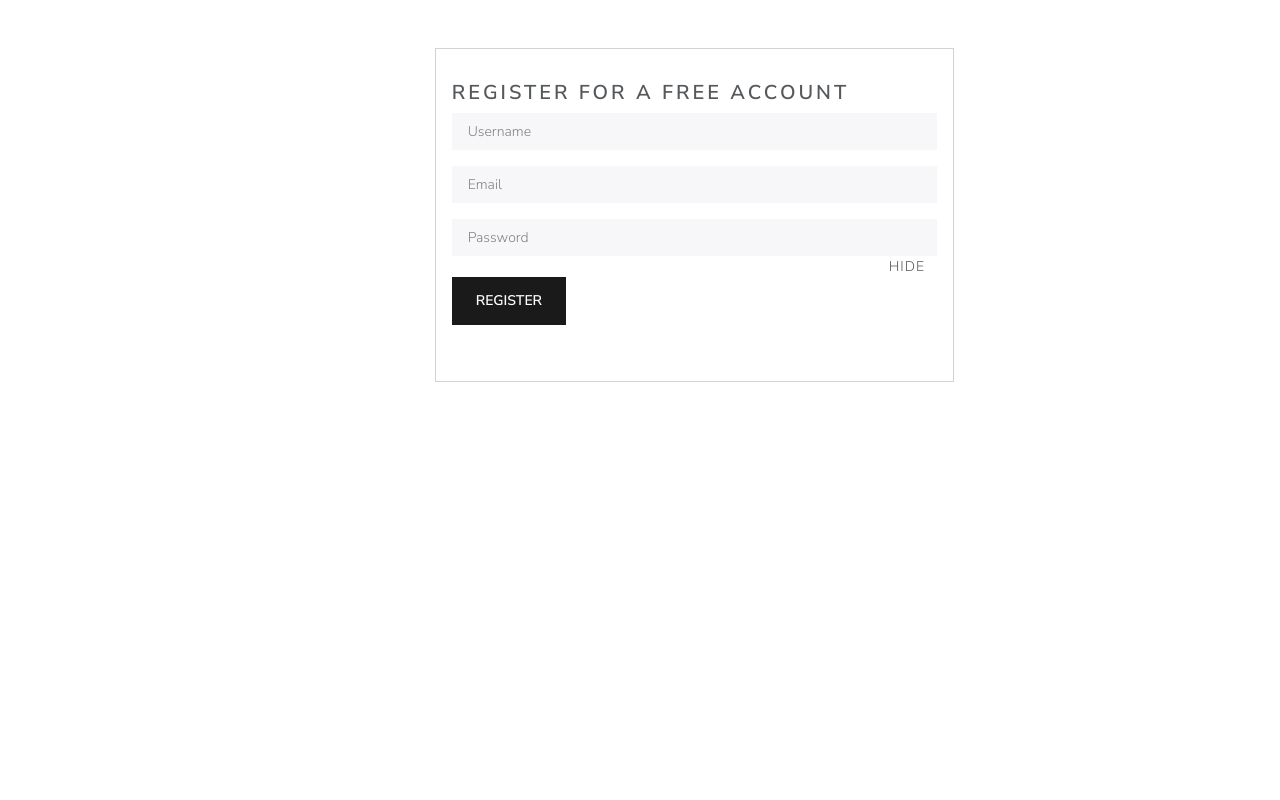
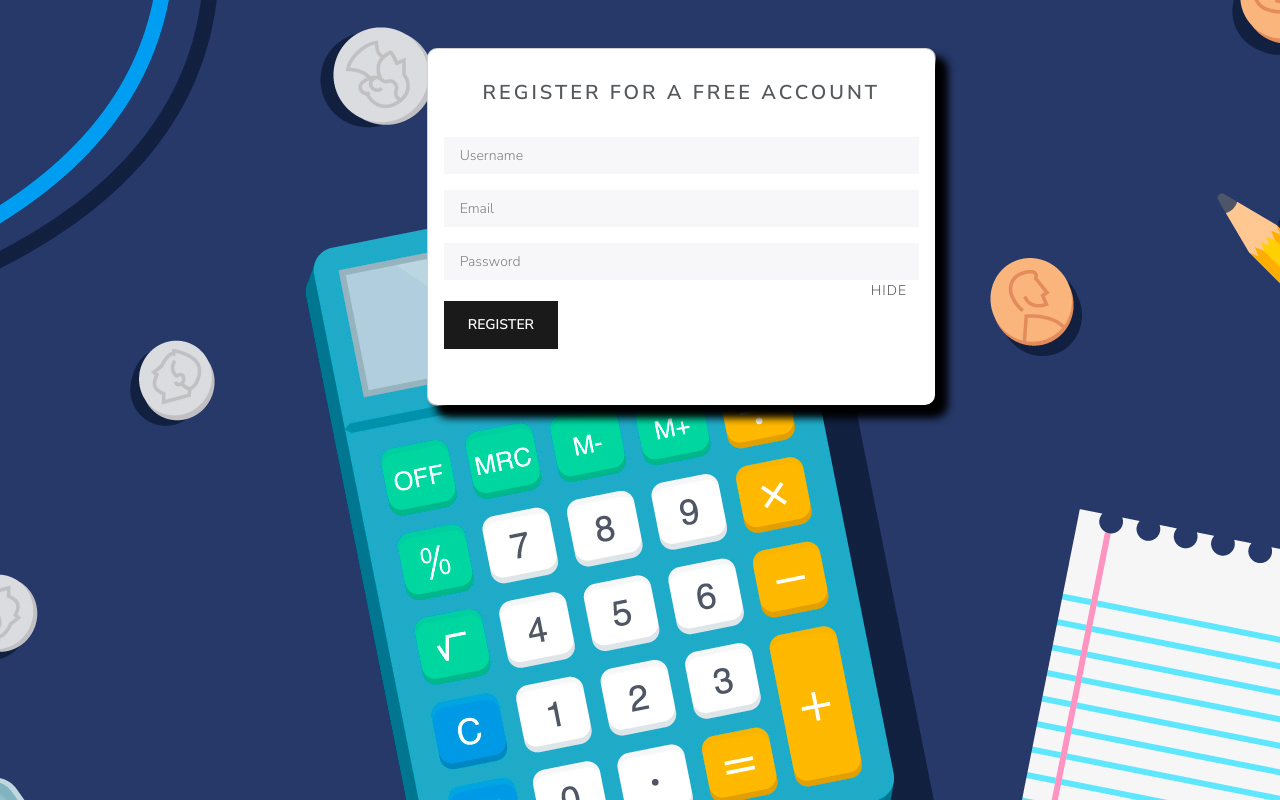
Before and after one commit to iamharshitnegi/Extracker, a Django app: page /authentication/register_page in a window 1280 px wide. Run offline with Django 4.2, Linux system fonts and the light colour scheme; some libraries are stand-ins or nearby versions.

Commit message:
register page design

```diff
--- a/extracker/static/css/main.css
+++ b/extracker/static/css/main.css
@@ -83,3 +83,8 @@
   .showPasswordToggle:hover{
     font-weight: bold;
   }
+
+.register-box {
+  border-radius: 10px;
+  box-shadow: 10px 10px 10px #000;
+}
--- a/templates/authentication/register_page.html
+++ b/templates/authentication/register_page.html
@@ -3,13 +3,14 @@
 
 {% block content %}
 
-<div class="row">
+<div class="row w-100 h-100">
     <div class="col-md-4"></div>
     <div class="col-md-5">
-        <div class="card mt-5">
-            <div class="card-body">
+        <div class="card mt-5 register-box">
+            <div class="card-body register-box">
               <div class="card-title py-3">
-                <h4>Register for a free account</h4>
+                <h4 class="d-flex justify-content-center">Register for a free account</h4>
+                <br>
                 <form action="{% url 'register_page' %}" method="post">
                     {% csrf_token %}
                     {% include 'partials/_messages.html' %}
--- a/templates/base_auth.html
+++ b/templates/base_auth.html
@@ -14,7 +14,7 @@
 <link href="{% static 'css/dashboard.css' %}" rel="stylesheet" >
 
   </head>
-  <body>
+  <body style="background-image: url('{% static 'img/income-and-expenses-spot.jpg' %}');">
 
 
     <main role="main" >
```
Also changed, not shown: extracker/static/img/income-and-expenses-spot.jpg (added).
